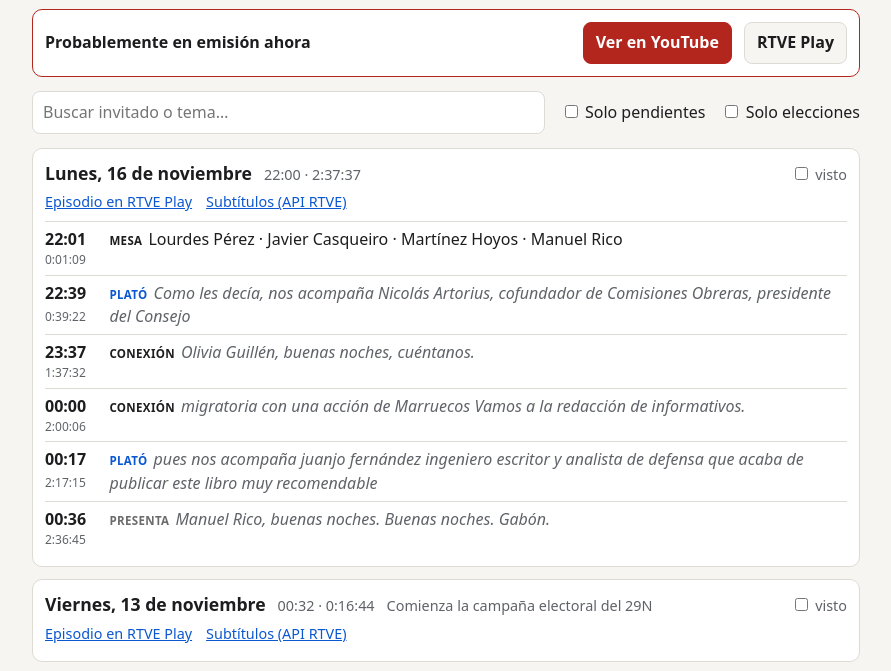
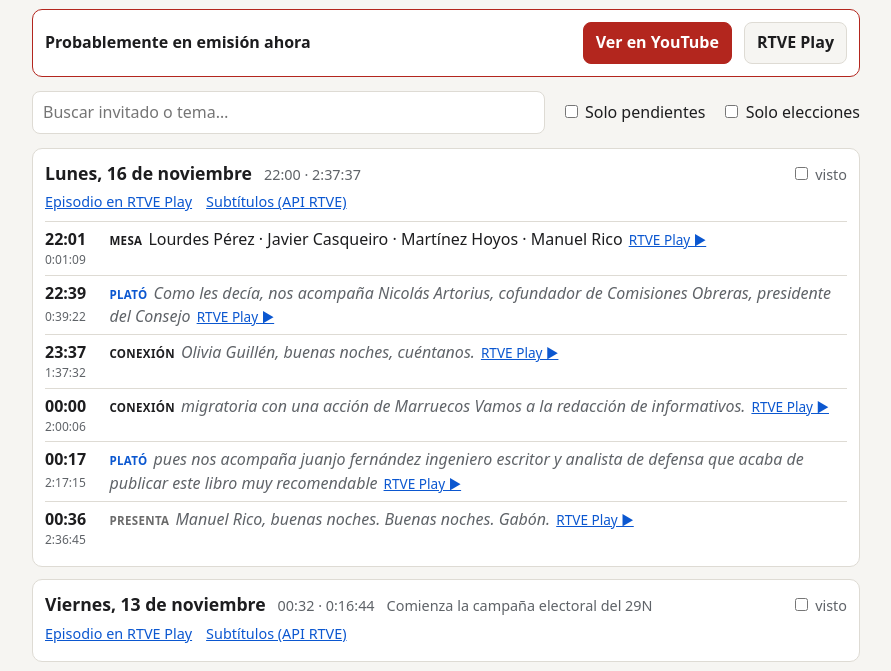
Before and after one commit to thendabs1/noche-24h, a plain HTML site: page docs/index.html in a window 1280 px wide. Shown: the part 112-783 px from the top of the page, without its empty margins (194-1085 px from the left). Drawn offline with Linux system fonts and the light colour scheme.

Commit message:
Enlace a RTVE Play en el minuto de cada marca; rebobinado de YouTube de 4 h; vigilancia temporal de subtítulos (#2)
- RTVE Play arranca el episodio en el segundo pedido con ?t= (probado en Chromium el 17/11).
- La lista HLS del directo de Canal 24h en YouTube guarda 4 h, no 12.
- vigilar.yml (temporal) anota cada hora de la noche en la issue #2 si ya hay subtítulos
  y cuánto deja rebobinar YouTube.

```diff
--- a/docs/index.html
+++ b/docs/index.html
@@ -88,8 +88,8 @@ footer .error { color: var(--acento); }
 </div>
 <script>
 "use strict";
-// Rebobinado máximo de YouTube en un directo (sin verificar en este canal).
-const VENTANA_DVR_H = 12;
+// Rebobinado máximo del directo de Canal 24h en YouTube: 4 h (lista HLS medida el 17/11/2026).
+const VENTANA_DVR_H = 4;
 const ZONA = "Europe/Madrid";
 const fmtHora = new Intl.DateTimeFormat("es-ES", { timeZone: ZONA, hour: "2-digit", minute: "2-digit" });
 const fmtDia = new Intl.DateTimeFormat("es-ES", { timeZone: ZONA, weekday: "long", day: "numeric", month: "long" });
@@ -173,6 +173,11 @@ const TIPOS = { entrevista: "Entrevista", mesa: "Mesa", plato: "Plató", conexio
 const etiqueta = m => m.tipo === "entrevista" && m.lugar === "plato" ? "Entrevista en plató" : TIPOS[m.tipo] || "Presenta";
 const coincide = (m, consulta) => sinAcentos(`${m.texto} ${m.presenta || ""}`).includes(consulta);
 
+// RTVE Play arranca el episodio en el segundo que se le pide con ?t= (probado el 17/11/2026).
+function urlRtveEn(ep, seg) {
+  try { const u = new URL(ep.url); u.searchParams.set("t", seg); return u.href; } catch { return ep.url; }
+}
+
 function pintarMarca(ep, m, consulta) {
   const t = Date.parse(ep.inicio) + m.seg * 1000;
   const yt = enlaceYoutube(t);
@@ -184,6 +189,7 @@ function pintarMarca(ep, m, consulta) {
     el("div", { class: "cuerpo" },
       el("span", { class: "tipo" }, etiqueta(m)),
       m.url ? enlace(m.url, texto) : el("span", { class: "texto" }, texto),
+      ep.url && enlace(urlRtveEn(ep, m.seg), "RTVE Play ▶", "yt"),
       yt && enlace(yt.url, yt.texto, "yt"),
       m.presenta && el("span", { class: "presenta" }, resaltar(m.presenta, consulta))));
 }
```
Also changed, not shown: 2 other files.
